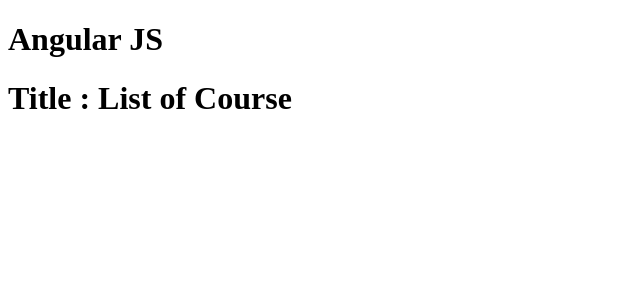
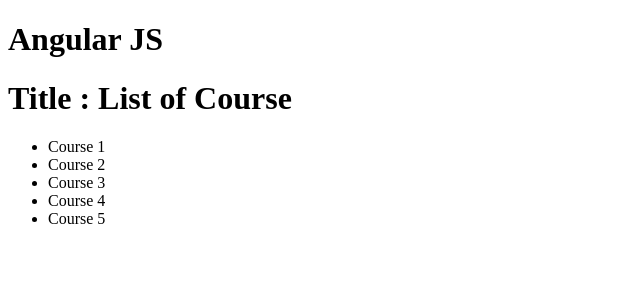
Before and after one commit to virendrapatel62/Angular_tutorial, an Angular app: page / in a window 1280 px wide. Shown: the top 300 px of the page, without its empty margins (0-640 px from the left). Built offline with nearby package versions, Linux system fonts and the light colour scheme.

Commit message:
Dependency Injection

```diff
--- a/src/app/app.module.ts
+++ b/src/app/app.module.ts
@@ -1,9 +1,9 @@
 import { BrowserModule } from '@angular/platform-browser';
 import { NgModule } from '@angular/core';
-
 import { AppRoutingModule } from './app-routing.module';
 import { AppComponent } from './app.component';
 import { CourseComponent } from './course/course.component';
+import { CoursesService } from './course/courses.service';
 
 @NgModule({
   declarations: [
@@ -14,7 +14,9 @@
     BrowserModule,
     AppRoutingModule
   ],
-  providers: [],
+  providers: [
+    CoursesService
+  ],
   bootstrap: [AppComponent]
 })
 export class AppModule { }
--- a/src/app/course/course.component.ts
+++ b/src/app/course/course.component.ts
@@ -1,4 +1,5 @@
 import { Component, OnInit } from '@angular/core';
+import { CoursesService } from './courses.service';
 
 @Component({
   selector: 'course',
@@ -15,4 +16,15 @@
     title = "List of Course"
     courses;
     // login for fetching Courses from http Service
+
+    // dependency
+    // angular will provide this dependecny called dependency injection
+    // register dependency in modulea pp
+    constructor(service : CoursesService){
+      // by calling constructer we tightly coupled the class with this
+      // problem is while testing //
+      // when we want to send parement we cave to change this line
+      // let service = new CoursesService();
+      this.courses = service.getCourses();
+    }
 }
```
